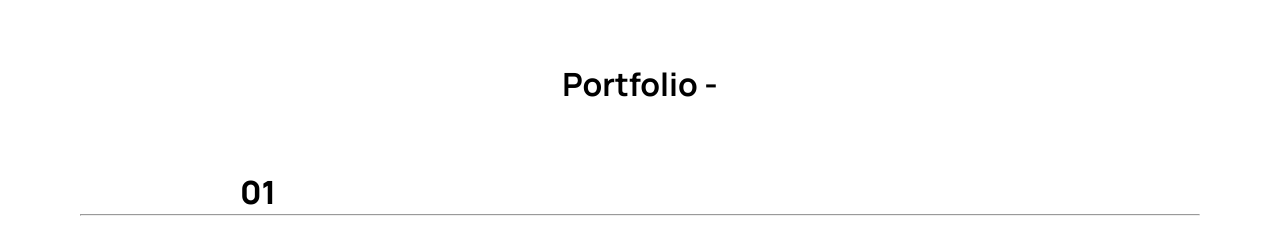
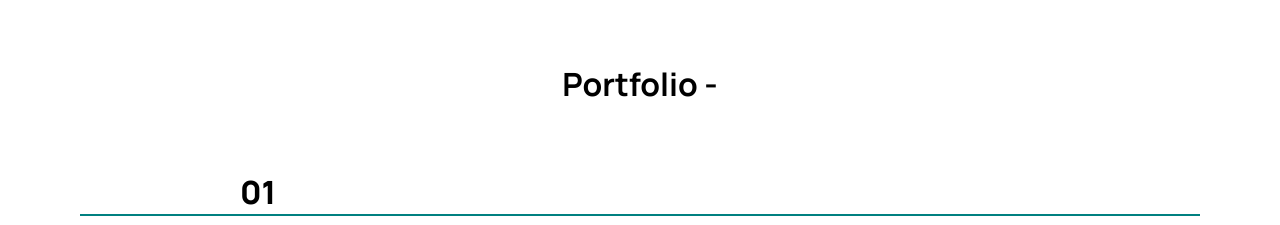
Before and after one commit to AWWALv/John-Portfolio, a plain HTML site: page index.html in a window 1280 px wide. Shown: the part 575-800 px from the top of the page. Drawn offline with Linux system fonts and the light colour scheme.

Commit message:
Update index.css

```diff
--- a/index.css
+++ b/index.css
@@ -4,7 +4,6 @@
     box-sizing: border-box;
 }
 body{
-    cursor: pointer;
     scroll-behavior: smooth;
     font-family: 'Manrope', sans-serif;
 
@@ -134,6 +133,10 @@ article h3{
 .first-img{
     width: 100%;
 
+}
+hr{
+
+    border: 1px solid teal;
 }
 .box-02{
 
```
